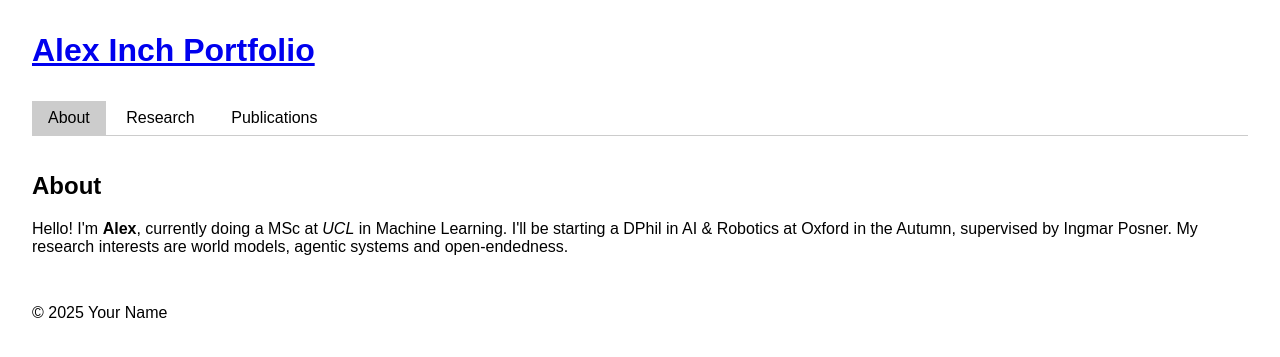
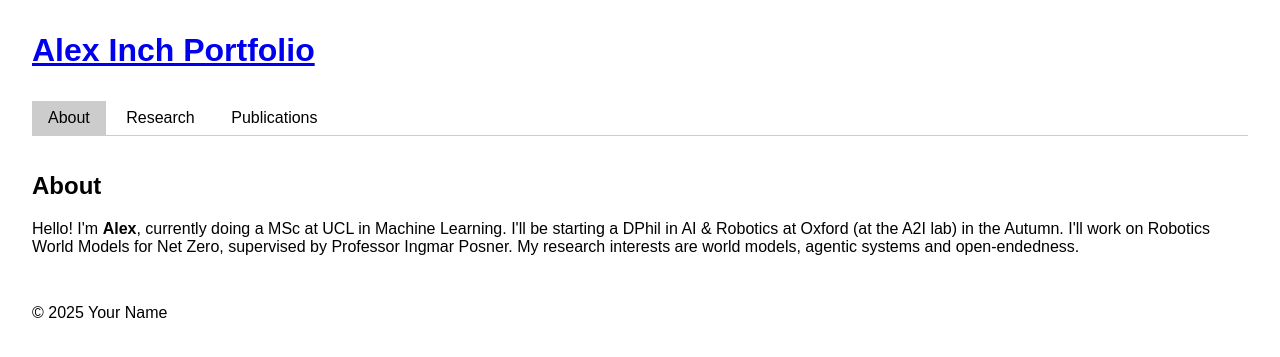
Before and after one commit to foty-hub/foty-hub.github.io, a Jekyll site: the page built from index.md, in a window 1280 px wide. Shown: the top 357 px of the page. Built offline with Jekyll 4.4.1, drawn with Linux system fonts in a browser that asks for light colours.

```diff
--- a/_config.yaml
+++ b/_config.yaml
@@ -1,6 +1,6 @@
 theme: jekyll-theme-cayman
 title: "Alex Inch Portfolio"
-description: "A personal academic website showcasing research, publications, and projects."
+description: "A personal academic website."
 baseurl: ""
 url: "https://foty-hub.github.io"
 author:
--- a/index.md
+++ b/index.md
@@ -11,7 +11,7 @@
 
 <div id="About" class="tabcontent">
   <h2>About</h2>
-  <p>Hello! I'm <strong>Alex</strong>, currently doing a MSc at <em>UCL</em> in Machine Learning. I'll be starting a DPhil in AI & Robotics at Oxford in the Autumn, supervised by Ingmar Posner. My research interests are world models, agentic systems and open-endedness.</p>
+  <p>Hello! I'm <strong>Alex</strong>, currently doing a MSc at UCL in Machine Learning. I'll be starting a DPhil in AI & Robotics at Oxford (at the A2I lab) in the Autumn. I'll work on Robotics World Models for Net Zero, supervised by Professor Ingmar Posner. My research interests are world models, agentic systems and open-endedness.</p>
 </div>
 
 <div id="Research" class="tabcontent">
@@ -25,7 +25,7 @@
 <div id="Publications" class="tabcontent">
   <h2>Publications</h2>
   <ul>
-    <li>Doe, J. (2021). Title of paper. <em>Journal Name</em>.</li>
-    <li>Doe, J., &amp; Smith, A. (2020). Title of another paper. <em>Conference Name</em>.</li>
+    <!-- <li>Doe, J. (2021). Title of paper. <em>Journal Name</em>.</li> -->
+    <!-- <li>Doe, J., &amp; Smith, A. (2020). Title of another paper. <em>Conference Name</em>.</li> -->
   </ul>
 </div>
```
Also changed, not shown: README.md.
